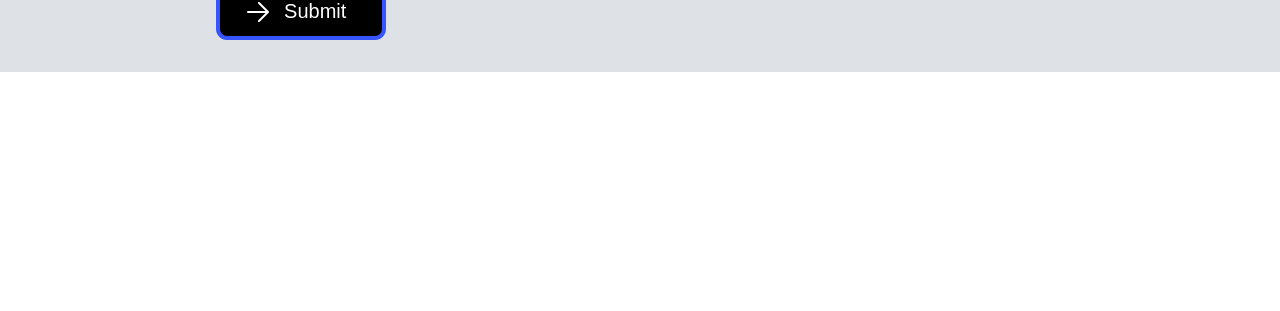
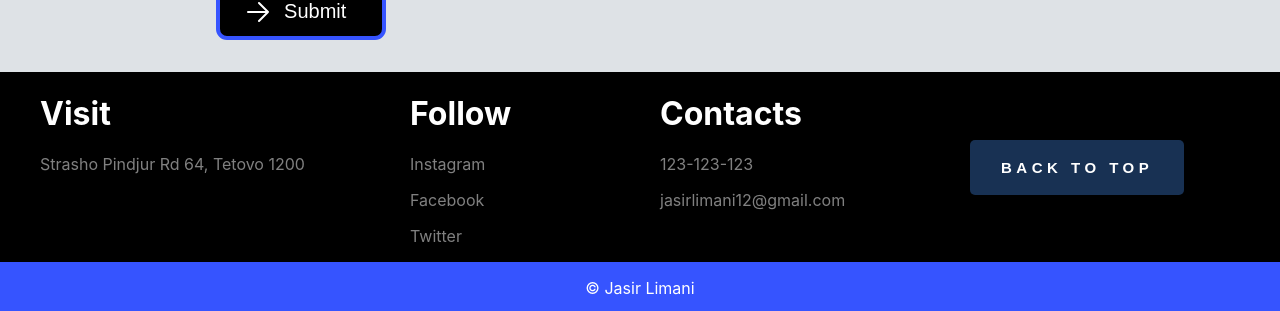
Before and after one commit to jasir3124/restaurant-olimpia-REACT, a JavaScript app in the folder website/: page / in a window 1280 px wide. Shown: the part 5568-5879 px from the top of the page. Before the commit the page ends 5640 px from the top, so only its background shows below. Built offline with nearby package versions, Linux system fonts and the light colour scheme; the HTML template or start-up script is replaced by a standard one.

Commit message:
finished project

```diff
--- a/website/src/App.js
+++ b/website/src/App.js
@@ -6,8 +6,8 @@
 import SpecialMenu from './components/sepcialMenu';
 import DesertsSection from './components/desertsSection';
 import AboutPage from './components/aboutPage';
-import ContactSection from './components/aboutSection';
-
+import ContactSection from './components/contactSection';
+import Footer from './components/footer';
 
 function App() {
   return (
@@ -20,6 +20,7 @@
       <DesertsSection />
       <AboutPage />
       <ContactSection />
+      <Footer />
     </div>
   );
 }
--- /dev/null
+++ b/website/src/components/footer.js
@@ -0,0 +1,31 @@
+export default function Footer() {
+  return (
+    <div className="Footer">
+      <div className="ContactInfoCont">
+        <div className="visitInfo">
+          <h1>Visit</h1>
+          <p>Strasho Pindjur Rd 64, Tetovo 1200</p>
+        </div>
+        <div className="media">
+          <h1>Follow</h1>
+          <p>Instagram</p>
+          <p>Facebook</p>
+          <p>Twitter</p>
+        </div>
+        <div className="contactInfo">
+          <h1>Contacts</h1>
+          <p>123-123-123</p>
+          <p>jasirlimani12@gmail.com</p>
+        </div>
+        <div className="backToTop">
+          <button className="backToTopBtn">
+            <span>BACK TO TOP</span>
+          </button>
+        </div>
+      </div>
+      <div className="CopyRightCont">
+        <p>&copy; Jasir Limani</p>
+      </div>
+    </div>
+  );
+}
--- a/website/src/components/specialMenuCard.js
+++ b/website/src/components/specialMenuCard.js
@@ -2,7 +2,7 @@
   const { image, name, wait, cost } = props;
   return (
     <div className="SpecialMenuCard">
-      <img src={image}></img>
+      <img src={image} alt=""></img>
       <h1>{name}</h1>
       <p className="specialMenuCardLorem">
         Lorem ipsum dolor sit amet consectetur adipisicing elit. Molestias id
--- a/website/src/index.scss
+++ b/website/src/index.scss
@@ -25,3 +25,92 @@
 .w-100 {
   width: 100%;
 }
+
+.ContactInfoCont {
+  display: grid;
+  grid-template-columns: 25% 25% 25% 25%;
+  padding-left: 40px;
+  background-color: black;
+  color: #fff;
+  .media {
+    padding-left: 60px;
+  }
+  .backToTop {
+    display: flex;
+    justify-content: start;
+    align-items: center;
+  }
+  p {
+    color: gray;
+  }
+}
+.CopyRightCont{
+  display: flex;
+  justify-content: center;
+  align-items: center;
+  background-color: #3654ff;
+  color: #fff;
+  font-size: 1em;
+}
+
+
+.backToTopBtn {
+  position: relative;
+  display: flex;
+  justify-content: center;
+  align-items: center;
+  border-radius: 5px;
+  background: #183153;
+  font-family: "Montserrat", sans-serif;
+  box-shadow: 0px 6px 24px 0px rgba(0, 0, 0, 0.2);
+  overflow: hidden;
+  border: none;
+}
+
+.backToTopBtn:after {
+  content: " ";
+  width: 0%;
+  height: 100%;
+  background: #3654ff;
+  position: absolute;
+  transition: all 0.4s ease-in-out;
+  right: 0;
+}
+
+.backToTopBtn:hover::after {
+  right: auto;
+  left: 0;
+  width: 100%;
+}
+
+.backToTopBtn span {
+  text-align: center;
+  text-decoration: none;
+  width: 100%;
+  padding: 18px 25px;
+  color: #fff;
+  font-size: 1.125em;
+  font-weight: 700;
+  letter-spacing: 0.3em;
+  z-index: 20;
+  transition: all 0.3s ease-in-out;
+}
+
+.backToTopBtn:hover span {
+  color: #183153;
+  animation: scaleUp 0.3s ease-in-out;
+}
+
+@keyframes scaleUp {
+  0% {
+    transform: scale(1);
+  }
+
+  50% {
+    transform: scale(0.95);
+  }
+
+  100% {
+    transform: scale(1);
+  }
+}
```
Also changed, not shown: website/src/components/contactSection.js (renamed from website/src/components/aboutSection.js).
